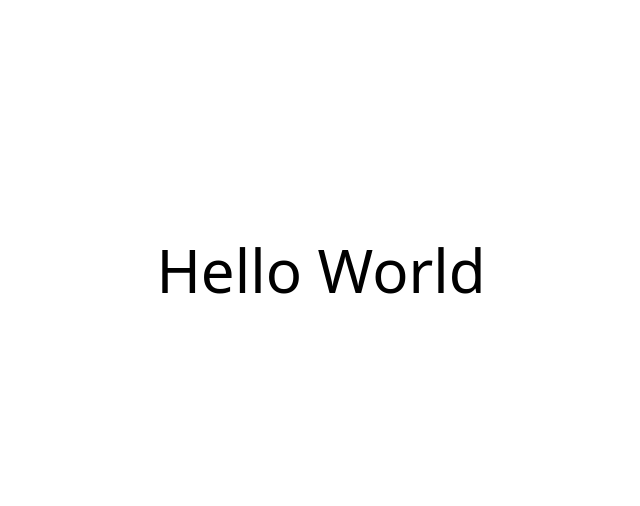
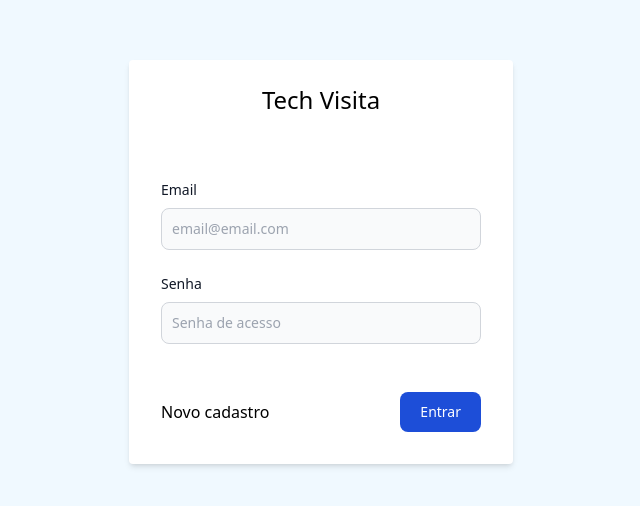
Before and after one commit to aislanmaia/sav, a React (Vite) app: page /login in a window 1280 px wide. Shown: the part 130-636 px from the top of the page, without its empty margins (319-959 px from the left). Built offline with nearby package versions, Linux system fonts and the light colour scheme.

Commit message:
Add base layout and login page draft

```diff
--- a/src/App.tsx
+++ b/src/App.tsx
@@ -1,10 +1,28 @@
+import { Route, Routes } from 'react-router-dom'
+import MainLayout from './layouts/MainLayout'
+import Home from './pages/Home'
+import LoginPage from './pages/Login'
+import { RequireAuth } from './providers/AuthContext'
+import AuthProvider from './providers/AuthProvider'
+
 function App() {
   return (
-    <div className="flex w-screen h-screen">
-      <div className="flex w-full h-full place-items-center place-content-center">
-        <div className="text-6xl">Hello World</div>
-      </div>
-    </div>
+    <AuthProvider>
+      <Routes>
+        <Route path="/login" element={<LoginPage />} />
+        <Route path="/signup" element={<h1>Signup Page</h1>} />
+        <Route element={<MainLayout />}>
+          <Route
+            path="/"
+            element={
+              <RequireAuth>
+                <Home />
+              </RequireAuth>
+            }
+          />
+        </Route>
+      </Routes>
+    </AuthProvider>
   )
 }
 
--- a/src/index.css
+++ b/src/index.css
@@ -1,3 +1,7 @@
 @tailwind base;
 @tailwind components;
 @tailwind utilities;
+
+body {
+  @apply bg-sky-50;
+}
--- /dev/null
+++ b/src/layouts/MainLayout.tsx
@@ -0,0 +1,7 @@
+import { Outlet } from 'react-router-dom'
+
+const MainLayout = () => {
+  return <Outlet />
+}
+
+export default MainLayout
--- a/src/main.tsx
+++ b/src/main.tsx
@@ -1,11 +1,14 @@
 import React from 'react'
 import ReactDOM from 'react-dom'
+import { BrowserRouter } from 'react-router-dom'
 import './index.css'
 import App from './App'
 
 ReactDOM.render(
   <React.StrictMode>
-    <App />
+    <BrowserRouter>
+      <App />
+    </BrowserRouter>
   </React.StrictMode>,
   document.getElementById('root')
 )
--- /dev/null
+++ b/src/pages/Home.tsx
@@ -0,0 +1,7 @@
+export default () => (
+  <div className="flex w-screen h-screen">
+    <div className="flex w-full h-full place-items-center place-content-center">
+      <div className="text-6xl">Home</div>
+    </div>
+  </div>
+)
--- /dev/null
+++ b/src/pages/Login.tsx
@@ -0,0 +1,83 @@
+import { Link, useLocation, useNavigate } from 'react-router-dom'
+import { useAuth } from '../providers/AuthContext'
+
+const LoginPage = () => {
+  type LocationProps = {
+    state: {
+      from: Location
+    }
+  }
+
+  let navigate = useNavigate()
+  let location = useLocation() as unknown as LocationProps
+  let auth = useAuth()
+
+  let from = location.state?.from?.pathname || '/'
+
+  function handleSubmit(event: React.FormEvent<HTMLFormElement>) {
+    event.preventDefault()
+
+    let formData = new FormData(event.currentTarget)
+    let username = formData.get('username') as string
+
+    auth.signIn({ username }, () => {
+      navigate(from, { replace: true })
+    })
+  }
+
+  return (
+    <div className="flex flex-col justify-center md:items-center md:h-screen">
+      <div className="flex flex-col md:w-96 md:items-center bg-white shadow-md rounded px-8 pt-6 pb-8 mb-4">
+        <h3 className="text-2xl pb-16">Tech Visita</h3>
+        <form onSubmit={handleSubmit} className="w-full">
+          <div className="mb-6">
+            <label
+              htmlFor="email"
+              className="block mb-2 text-sm font-medium text-gray-900 dark:text-gray-300"
+            >
+              Email
+            </label>
+            <input
+              type="email"
+              id="email"
+              className="bg-gray-50 border border-gray-300 text-gray-900 text-sm rounded-lg focus:ring-blue-500 focus:border-blue-500 block w-full p-2.5 dark:bg-gray-700 dark:border-gray-600 dark:placeholder-gray-400 dark:text-white dark:focus:ring-blue-500 dark:focus:border-blue-500"
+              placeholder="email@email.com"
+              required
+            />
+          </div>
+
+          <div className="mb-6">
+            <label
+              htmlFor="password"
+              className="block mb-2 text-sm font-medium text-gray-900 dark:text-gray-300"
+            >
+              Senha
+            </label>
+            <input
+              type="password"
+              id="password"
+              className="bg-gray-50 border border-gray-300 text-gray-900 text-sm rounded-lg focus:ring-blue-500 focus:border-blue-500 block w-full p-2.5 dark:bg-gray-700 dark:border-gray-600 dark:placeholder-gray-400 dark:text-white dark:focus:ring-blue-500 dark:focus:border-blue-500"
+              placeholder="Senha de acesso"
+              required
+            />
+          </div>
+
+          <div className="flex items-center justify-between mt-12">
+            <Link to="/signup" className="no-underline hover:underline">
+              Novo cadastro
+            </Link>
+
+            <button
+              type="submit"
+              className="text-white bg-blue-700 hover:bg-blue-800 focus:ring-4 focus:ring-blue-300 font-medium rounded-lg text-sm w-full sm:w-auto px-5 py-2.5 text-center dark:bg-blue-600 dark:hover:bg-blue-700 dark:focus:ring-blue-800"
+            >
+              Entrar
+            </button>
+          </div>
+        </form>
+      </div>
+    </div>
+  )
+}
+
+export default LoginPage
```
Also changed, not shown: 1 other file (tests, documents, lock files or other folders).
